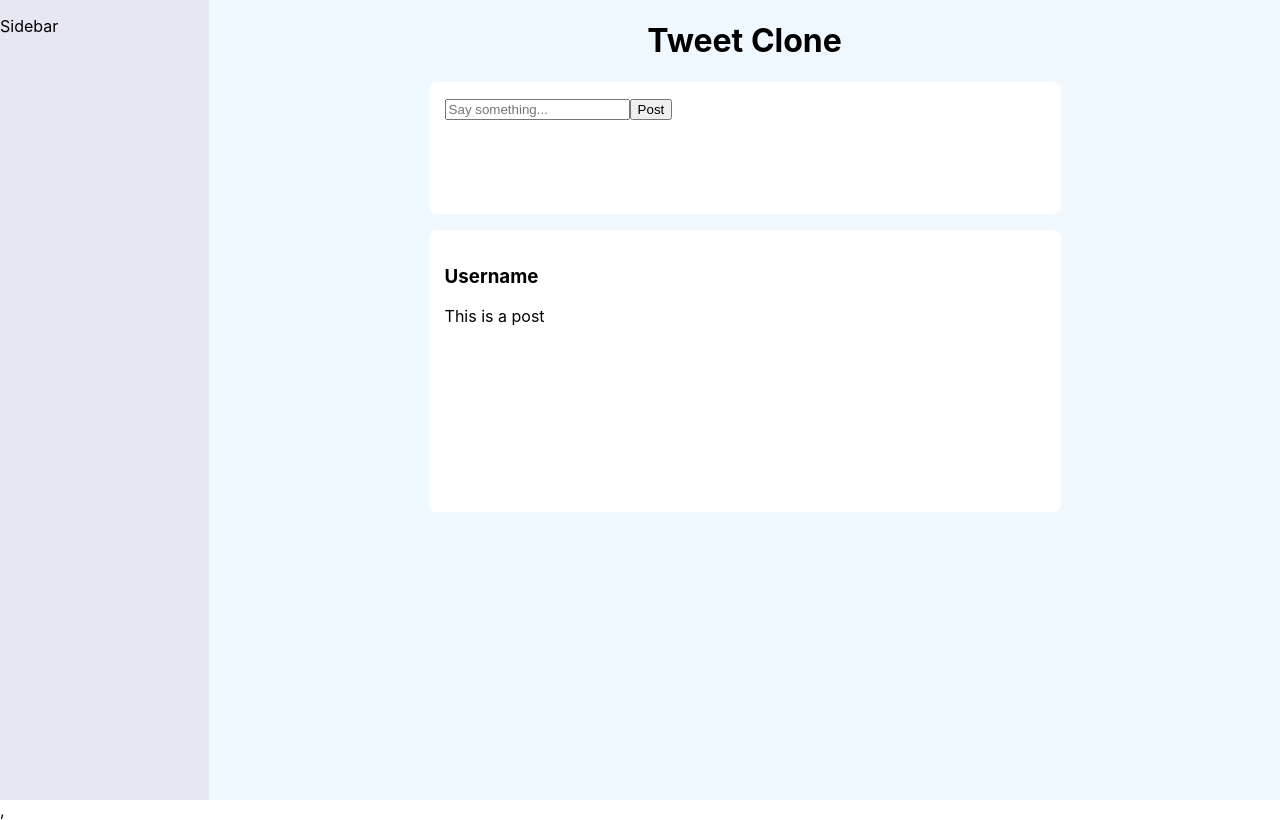
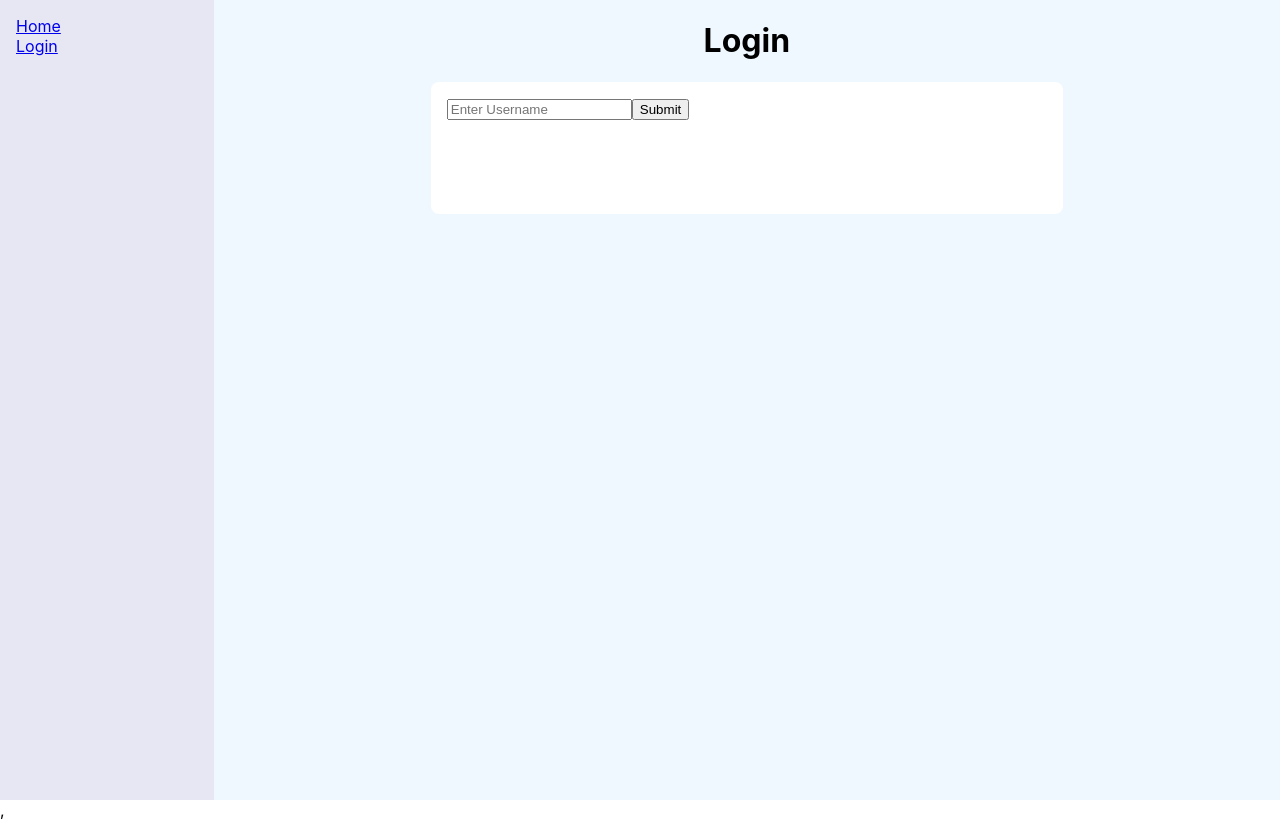
Before and after one commit to jahowle/Phase-2-Final-Project, a React app in the folder tweet-clone/: page /login in a window 1280 px wide. Built offline with nearby package versions, Linux system fonts and the light colour scheme; data requests are answered from the project's data file.

Commit message:
added login screen and navigation routing

```diff
--- a/db.json
+++ b/db.json
@@ -1,19 +1,17 @@
 {
-  "posts": [
+  "tweets": [
     {
       "id": 1,
-      "title": "json-server",
-      "author": "typicode"
+      "user": "jonny howle",
+      "content": "Hello World",
+      "likes": 0
     }
   ],
-  "comments": [
+
+  "users": [
     {
-      "id": 1,
-      "body": "some comment",
-      "postId": 1
+      "username": "jonny",
+      "tweets": [1]
     }
-  ],
-  "profile": {
-    "name": "typicode"
-  }
+  ]
 }
--- a/tweet-clone/src/App.css
+++ b/tweet-clone/src/App.css
@@ -9,6 +9,10 @@
   height: 100vh;
   width: 250px;
   background-color: rgb(231, 231, 244);
+  display: flex;
+  flex-direction: column;
+  padding: 16px;
+  box-sizing: border-box;
 }
 
 .main-content-container {
@@ -39,3 +43,17 @@
   flex-direction: column;
   align-items: center;
 }
+
+.centered-column {
+  display: flex;
+  flex-direction: column;
+  align-items: center;
+}
+
+#login {
+  height: 100px;
+  width: 600px;
+  background-color: rgb(255, 255, 255);
+  border-radius: 8px;
+  padding: 16px
+}
--- a/tweet-clone/src/components/App.js
+++ b/tweet-clone/src/components/App.js
@@ -1,12 +1,37 @@
 import '../App.css';
 import MainContent from './MainContent';
+import Login from './Login';
 import Sidebar from './Sidebar';
+import { Route, Switch } from "react-router-dom";
+import React, {useState, useEffect} from 'react';
 
 function App() {
+
+  const [tweets, setTweets] = useState([]);
+  const [user, setUser] = useState("jonny howle")
+
+  useEffect(() => {
+    fetch("http://localhost:3000/tweets")
+      .then((r) => r.json())
+      .then((data) => setTweets(data))
+  }, [])
+
+
+
+
+
   return (
     <div className="App">
       <Sidebar />
-      <MainContent />
+      <Switch>
+        <Route path="/login">
+          <Login />
+        </Route>
+        <Route exact path="/">
+          <MainContent tweets={tweets} user={user}/>
+        </Route>
+      </Switch>
+
     </div>
   );
 }
--- /dev/null
+++ b/tweet-clone/src/components/Login.js
@@ -0,0 +1,21 @@
+import React from "react";
+
+function Login() {
+    return(
+        <div className="main-content-container">
+            <div className="centered-column">
+                <h1>Login</h1>
+                <div id="login">
+                    <form>
+                        <input type="text" placeholder="Enter Username">
+                        </input>
+                        <input type="submit">
+                        </input>
+                    </form>
+                </div>
+            </div>
+        </div>
+    )
+}
+
+export default Login
--- a/tweet-clone/src/components/MainContent.js
+++ b/tweet-clone/src/components/MainContent.js
@@ -2,13 +2,18 @@ import React from "react";
 import NewTweet from "./NewTweet";
 import Tweet from "./Tweet";
 
-function MainContent() {
+function MainContent({tweets, user}) {
+
+    const tweetsToDisplay = tweets.map((tweet) => {
+        return <Tweet key={tweet.id} username={tweet.user} content={tweet.content} likes={tweet.likes} />
+    })
+
     return(
         <div className="main-content-container">
             <div id="main-feed-column">
                 <h1 id="app-title">Tweet Clone</h1>
-                <NewTweet />
-                <Tweet />
+                <NewTweet user={user}/>
+                {tweetsToDisplay}
             </div>
         </div>
     )
--- a/tweet-clone/src/components/NewTweet.js
+++ b/tweet-clone/src/components/NewTweet.js
@@ -1,10 +1,25 @@
-import React from "react";
+import React, {useState} from "react";
 
-function NewTweet() {
+function NewTweet({user}) {
+
+    const [post, setPost] = useState("")
+
+    function handleSetPost(e) {
+        setPost(e.target.value)
+    }
+
+    function handleSubmit(tweet) {
+        const newPost = {
+            user: {user},
+            content: {post},
+            likes: 0
+        }
+    }
+
     return(
         <div id="new-tweet">
             <form>
-                <input id="tweet-input" type="text" placeholder="Say something...">
+                <input onChange={handleSetPost} id="tweet-input" type="text" placeholder="Say something...">
                 </input>
                 <input id="post-btn"  type="submit" value="Post"></input>
             </form>
--- a/tweet-clone/src/components/Sidebar.js
+++ b/tweet-clone/src/components/Sidebar.js
@@ -1,9 +1,15 @@
 import React from "react";
+import { NavLink } from "react-router-dom";
 
 function Sidebar() {
     return(
         <div className="sidebar">
-            <p>Sidebar</p>
+            <NavLink to="/" exact>
+                Home
+            </NavLink>
+            <NavLink to="/login" exact>
+                Login
+            </NavLink>
         </div>
     )
 }
--- a/tweet-clone/src/components/Tweet.js
+++ b/tweet-clone/src/components/Tweet.js
@@ -1,10 +1,11 @@
 import React from "react";
 
-function Tweet() {
+function Tweet({username, content, likes}) {
     return(
         <div className="tweet">
-            <h3>Username</h3>
-            <p>This is a post</p>
+            <h3>{username}</h3>
+            <p>{content}</p>
+            <p>Likes: {likes}</p>
         </div>
     )
 }
```
